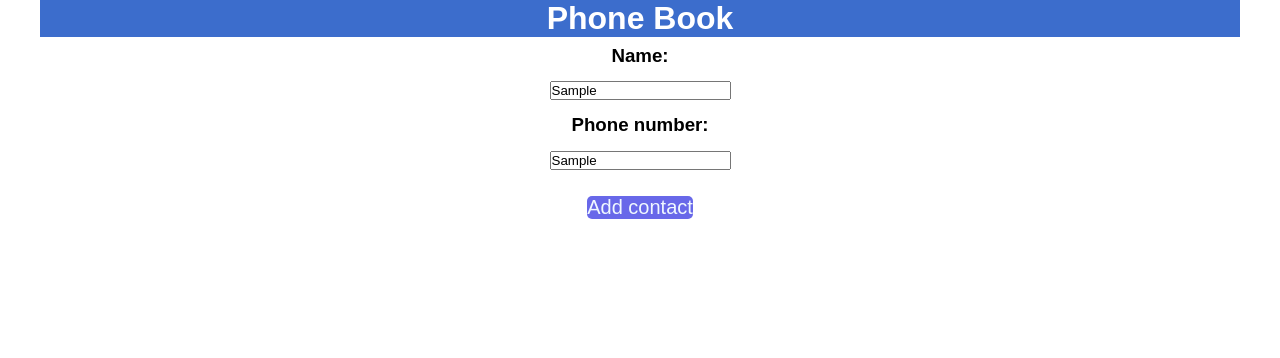
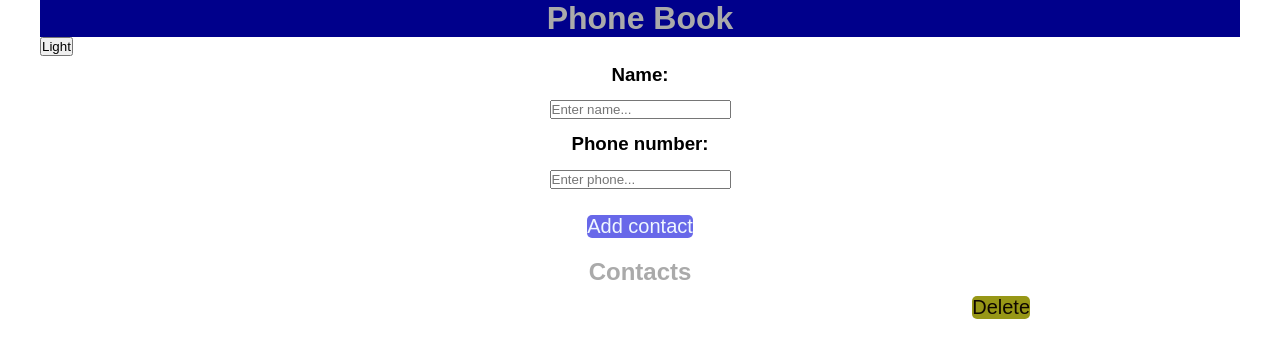
Before and after one commit to Ks0daR/goit-react-hw-05-phonebook-ctx, a React app: page / in a window 1280 px wide. Both pictures are taken after typing "Sample", "Sample" into the empty fields and a click on the button "Add contact". Built offline with nearby package versions, Linux system fonts and the light colour scheme.

Commit message:
working on tasks

```diff
--- a/src/components/App.js
+++ b/src/components/App.js
@@ -1,10 +1,13 @@
 import React from 'react';
 import Layout from './Layout';
 import PhoneBookPage from '../pages/PhoneBookPage';
+import ThemeContext from '../context/Theme';
 
 const App = () => (
-  <Layout>
-    <PhoneBookPage />
-  </Layout>
+  <ThemeContext>
+    <Layout>
+      <PhoneBookPage />
+    </Layout>
+  </ThemeContext>
 );
 export default App;
--- /dev/null
+++ b/src/components/Contacts/Contacts.js
@@ -0,0 +1,36 @@
+import React from 'react';
+import withThemeContext from '../hoc/withThemeContext';
+import PropTypes from 'prop-types';
+import styles from './Contacts.module.css';
+
+const Contacts = ({ elements, onRemoveContacts, theme }) => {
+  return (
+    <>
+      <h2 className={theme ? styles.title : styles.titleDark}>Contacts</h2>
+      <ul className={styles.list}>
+        {elements.map(({ id, name, number }) => (
+          <li
+            className={theme ? styles.listElement : styles.listElementDark}
+            key={id}
+          >
+            {name} {number}
+            <button
+              type="button"
+              className={styles.buttonList}
+              onClick={() => onRemoveContacts(id)}
+            >
+              Delete
+            </button>
+          </li>
+        ))}
+      </ul>
+    </>
+  );
+};
+
+Contacts.propTypes = {
+  elements: PropTypes.arrayOf(PropTypes.object).isRequired,
+  onRemoveContacts: PropTypes.func.isRequired,
+};
+
+export default withThemeContext(Contacts);
--- /dev/null
+++ b/src/components/Contacts/Contacts.module.css
@@ -0,0 +1,38 @@
+.list {
+  list-style: square;
+  margin: auto;
+  width: 800px;
+}
+
+.listElement {
+  display: flex;
+  justify-content: space-between;
+  font-family: sans-serif;
+  font-size: 20px;
+  font-weight: bold;
+  padding: 10px;
+}
+
+.buttonList {
+  text-align: right;
+  border: none;
+  background-color: rgb(104, 104, 233);
+  font-size: 20px;
+  border-radius: 5px;
+  color: aliceblue;
+  cursor: pointer;
+}
+
+.title {
+  text-align: center;
+}
+
+.titleDark {
+  composes: title;
+  color: #aaa;
+}
+
+.listElementDark {
+  composes: listElement;
+  filter: invert(100%);
+}
--- /dev/null
+++ b/src/components/Contacts/index.js
@@ -0,0 +1 @@
+export { default } from './Contacts';
--- /dev/null
+++ b/src/components/FilterForm/FilterForm.js
@@ -0,0 +1,10 @@
+import React from 'react';
+import styles from './FilterForm.module.css';
+
+export default function FilterForm({ filterValue, onSearchQuery }) {
+  return (
+    <label className={styles.search}>
+      <input value={filterValue} onChange={onSearchQuery} />
+    </label>
+  );
+}
--- /dev/null
+++ b/src/components/FilterForm/FilterForm.module.css
@@ -0,0 +1,5 @@
+.search {
+  margin: auto;
+  display: flex;
+  justify-content: center;
+}
--- /dev/null
+++ b/src/components/FilterForm/index.js
@@ -0,0 +1 @@
+export { default } from './FilterForm';
--- a/src/components/Header/Header.js
+++ b/src/components/Header/Header.js
@@ -1,6 +1,14 @@
 import React from 'react';
 import styles from './Header.module.css';
+import withThemeContext from '../hoc/withThemeContext';
 
-export default function Header() {
-  return <h1 className={styles.Header}>Phone Book</h1>;
-}
+const Header = ({ theme, onToggle }) => (
+  <>
+    <h1 className={theme ? styles.Header : styles.HeaderDark}>Phone Book</h1>
+    <button type="button" onClick={onToggle}>
+      {theme ? 'Dark' : 'Light'}
+    </button>
+  </>
+);
+
+export default withThemeContext(Header);
--- a/src/components/Header/Header.module.css
+++ b/src/components/Header/Header.module.css
@@ -4,3 +4,9 @@
   color: #fff;
   text-align: center;
 }
+
+.HeaderDark {
+  composes: Header;
+  background-color: darkblue;
+  color: #aaa;
+}
--- a/src/components/InputForm/InputForm.js
+++ b/src/components/InputForm/InputForm.js
@@ -1,5 +1,5 @@
 import React, { Component } from 'react';
-import withLog from '../hoc/withLog';
+
 import styles from './InputForm.module.css';
 
 class InputForm extends Component {
@@ -15,6 +15,7 @@ class InputForm extends Component {
   hendleSubmit = e => {
     e.preventDefault();
     this.props.getInfo(this.state);
+    this.setState({ name: '', number: '' });
   };
 
   render() {
@@ -49,4 +50,4 @@ class InputForm extends Component {
   }
 }
 
-export default withLog(InputForm);
+export default InputForm;
--- a/src/components/InputForm/index.js
+++ b/src/components/InputForm/index.js
@@ -1 +1 @@
-export {default} from './InputForm';
+export { default } from './InputForm';
--- a/src/components/hoc/withLog.js
+++ /dev/null
@@ -1,16 +0,0 @@
-import React, { Component } from 'react';
-
-const withLog = WrappedComponent => {
-  return class WithLog extends Component {
-    componentDidMount() {
-      console.group(`WithLog output @${WrappedComponent.name}`);
-      console.log(this.props);
-      console.groupEnd();
-    }
-    render() {
-      return <WrappedComponent {...this.props} />;
-    }
-  };
-};
-
-export default withLog;
--- /dev/null
+++ b/src/components/hoc/withThemeContext.js
@@ -0,0 +1,16 @@
+import React from 'react';
+import ThemeContext from '../../context/Theme';
+
+const withThemeContext = WrappedComponent => {
+  return function WithThemeContext(props) {
+    return (
+      <ThemeContext.Consumer>
+        {({ theme, onToggle }) => (
+          <WrappedComponent {...props} theme={theme} onToggle={onToggle} />
+        )}
+      </ThemeContext.Consumer>
+    );
+  };
+};
+
+export default withThemeContext;
--- /dev/null
+++ b/src/context/Theme.js
@@ -0,0 +1,24 @@
+import React, { Component, createContext } from 'react';
+
+const Context = createContext();
+
+export default class ThemeContext extends Component {
+  static Consumer = Context.Consumer;
+
+  toggleTheme = () => {
+    this.setState(prevState => ({ theme: !prevState.theme }));
+  };
+
+  state = {
+    theme: false,
+    onToggle: this.toggleTheme,
+  };
+
+  render() {
+    return (
+      <Context.Provider value={this.state}>
+        {this.props.children}
+      </Context.Provider>
+    );
+  }
+}
--- a/src/pages/PhoneBookPage.js
+++ b/src/pages/PhoneBookPage.js
@@ -1,11 +1,25 @@
 import React, { Component } from 'react';
 import InputForm from '../components/InputForm';
+import Contacts from '../components/Contacts';
+import FilterForm from '../components/FilterForm';
 import createContact from '../utils/createContact';
 
 class PhoneBookPage extends Component {
   state = {
     contacts: [],
+    searchQuery: '',
   };
+
+  componentDidMount() {
+    const storageItems = JSON.parse(localStorage.getItem('contacts'));
+    if (storageItems) {
+      this.setState({ contacts: [...storageItems] });
+    }
+  }
+
+  componentDidUpdate(prevProps, prevState) {
+    localStorage.setItem('contacts', JSON.stringify(this.state.contacts));
+  }
 
   getUserInfo = ({ name, number }) => {
     const checkedName = this.checkedDoubleInput(name);
@@ -23,11 +37,44 @@ class PhoneBookPage extends Component {
     return this.state.contacts.find(contact => contact.name === name);
   };
 
+  filteredContacts = () => {
+    const { searchQuery, contacts } = this.state;
+    return contacts.filter(contact =>
+      contact.name.toLowerCase().includes(searchQuery.toLowerCase()),
+    );
+  };
+
+  removeContacts = contactId => {
+    if (this.state.contacts.length === 2) {
+      this.setState({ searchQuery: '' });
+    }
+    this.setState(state => {
+      return {
+        contacts: state.contacts.filter(contact => contact.id !== contactId),
+      };
+    });
+  };
+
+  handleSearchQuery = ({ target: { value } }) => {
+    this.setState({ searchQuery: value });
+  };
+
   render() {
-    console.log(this.state);
+    const { contacts, searchQuery } = this.state;
+    const visibleContacts = this.filteredContacts();
     return (
       <>
         <InputForm getInfo={this.getUserInfo} />
+        {contacts.length > 1 && (
+          <FilterForm
+            onSearchQuery={this.handleSearchQuery}
+            filterValue={searchQuery}
+          />
+        )}
+        <Contacts
+          elements={searchQuery.length === 0 ? contacts : visibleContacts}
+          onRemoveContacts={this.removeContacts}
+        />
       </>
     );
   }
```
